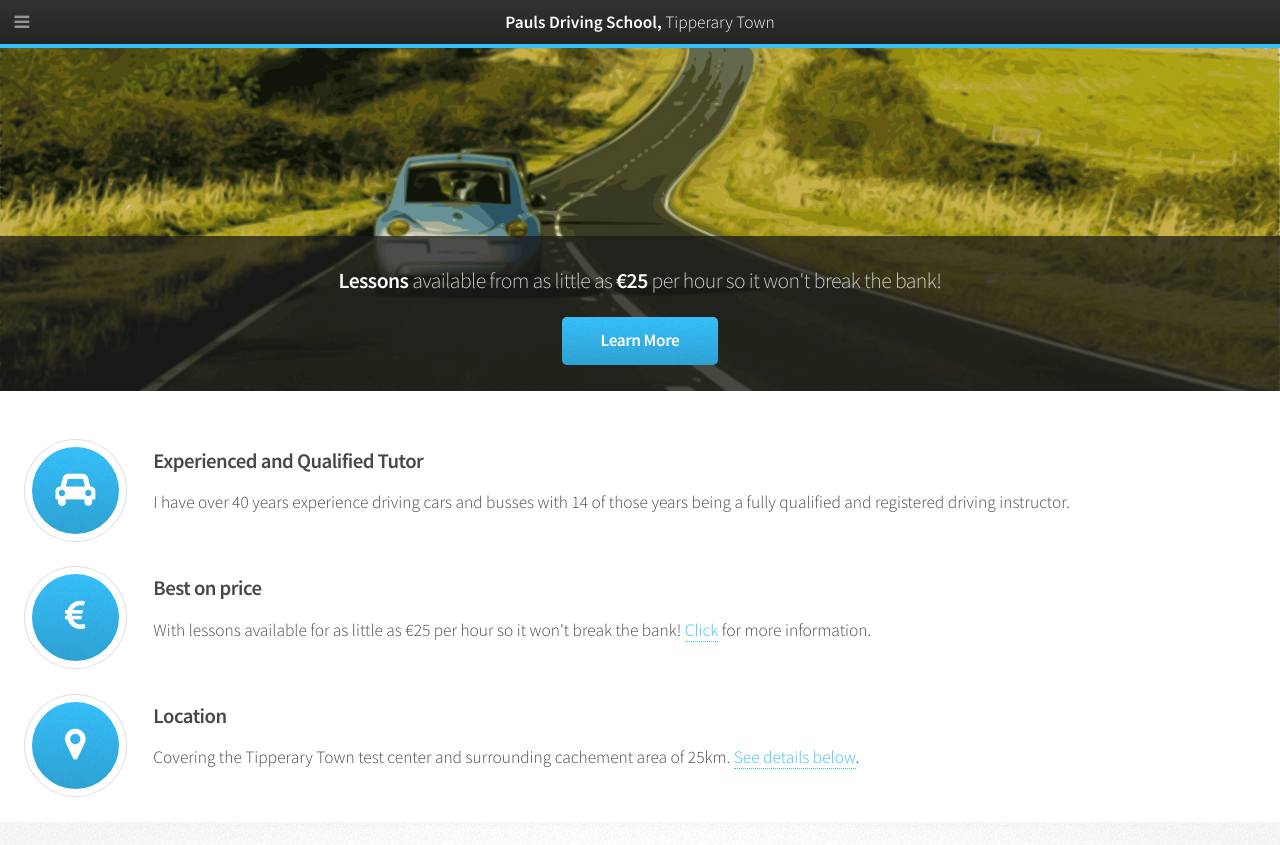
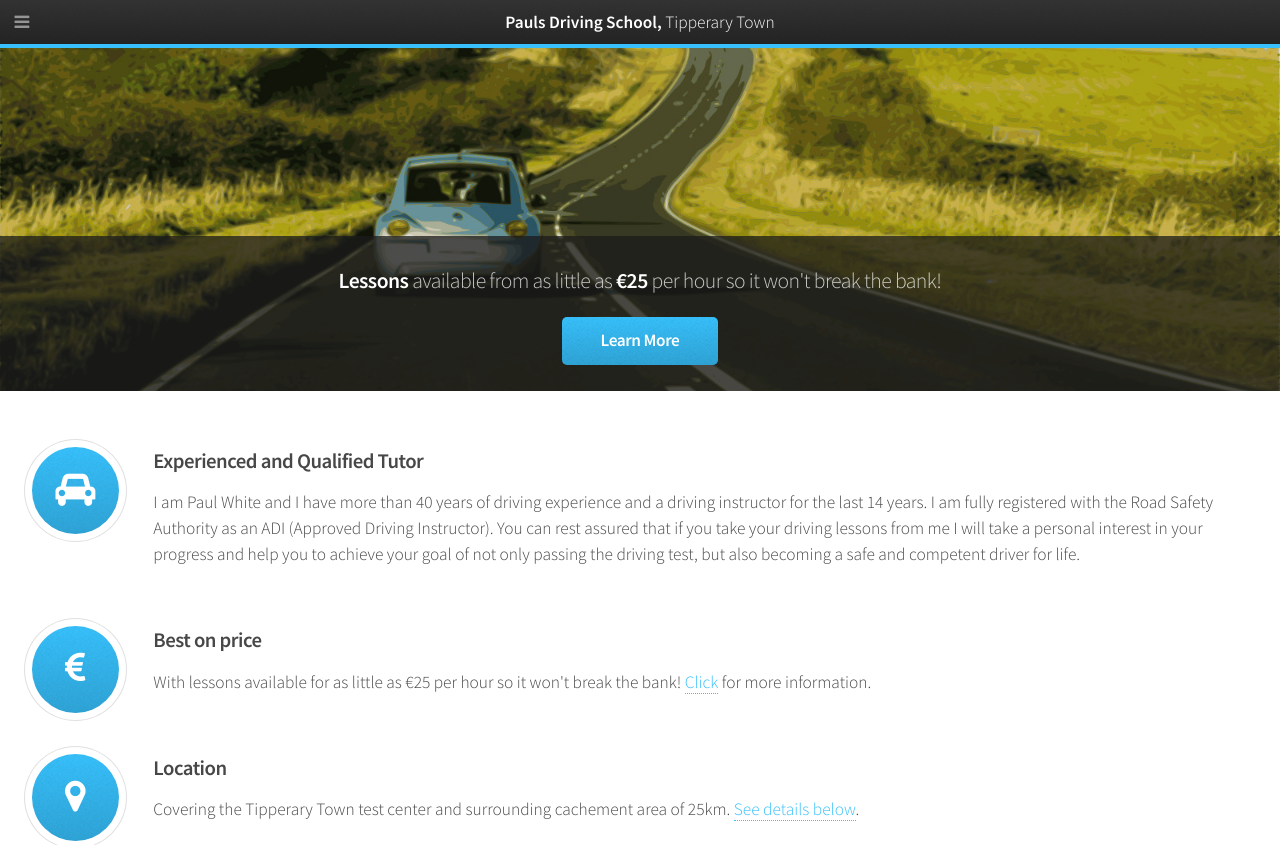
Before and after one commit to bigfatpaulyj/bigfatpaulyj.github.io, a plain HTML site: page index.html in a window 1280 px wide. Shown: the top 845 px of the page. Drawn offline with Linux system fonts and the light colour scheme.

Commit message:
altered intro

```diff
--- a/index.html
+++ b/index.html
@@ -101,7 +101,7 @@
 								<i class="icon major fa-car"></i>
 								<h3>Experienced and Qualified Tutor</h3>
 								<!-- <p>Paul White has over 14 years driving instruction experience and holds the nationally recognised ADI qualification.</p> -->
-								<p>I have over 40 years experience driving cars and busses with 14 of those years being a fully qualified and registered driving instructor.</p>
+								<p>I am Paul White and I have more than 40 years of driving experience and a driving instructor for the last 14 years. I am fully registered with the Road Safety Authority as an ADI (Approved Driving Instructor). You can rest assured that if you take your driving lessons from me I will take a personal interest in your progress and help you to achieve your goal of not only passing the driving test, but also becoming a safe and competent driver for life.</p>
 							</div>
 						</section>
 						<section class="4u">
```
